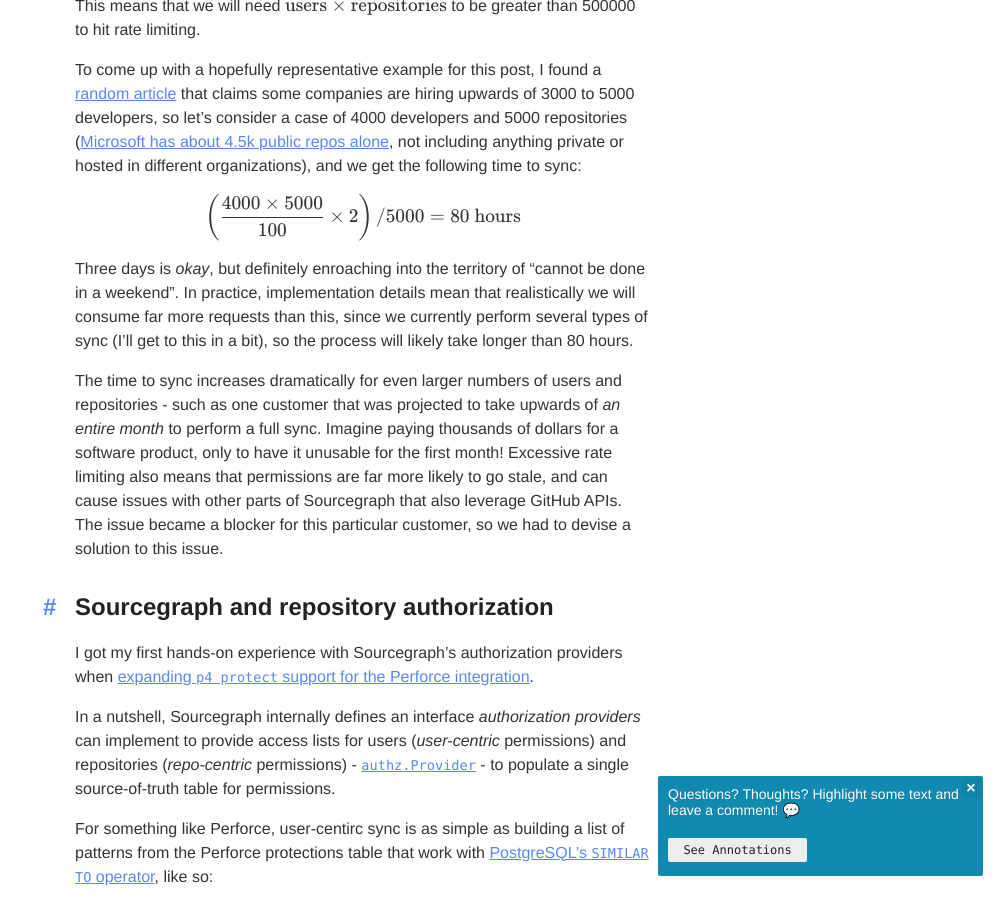
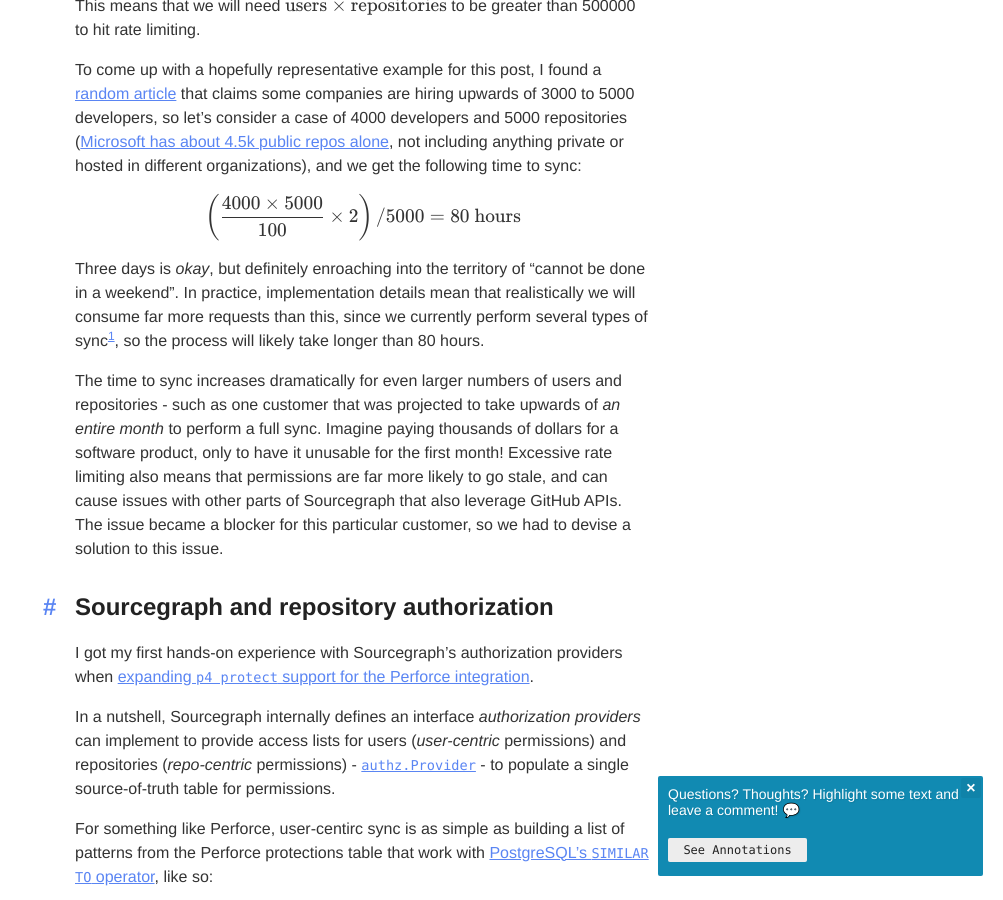
Before and after one commit to bobheadxi/bobheadxi.github.io, a Jekyll site: the page built from content/_posts/2021-10-8-mirroring-github-permissions-at-scale.md, in a window 1280 px wide and 900 px high, scrolled down 1025 px. Shown: the whole window, without its empty margins (277-1280 px from the left). Built offline with Jekyll 4.4.1, drawn with Linux system fonts in a browser that asks for light colours; nearby versions of some CDN libraries; emoji names are drawn with the system emoji font; a style sheet for code colours, icons or effects is not loaded; some of the changed text lies outside the part shown.

Commit message:
footnotes

```diff
--- a/_includes/related.html
+++ b/_includes/related.html
@@ -1,5 +1,7 @@
 <!-- tags=[] -->
 <div class="related">
+    <hr />
+
     <!-- related experience - only exact match on company -->
     {% assign hasSimilar = '' %}
     {% for post in site.experience reversed %}
--- a/content/_posts/2021-10-8-mirroring-github-permissions-at-scale.md
+++ b/content/_posts/2021-10-8-mirroring-github-permissions-at-scale.md
@@ -30,7 +30,9 @@
 
 $$\left(\dfrac{\text{4000} \times \text{5000}}{100} \times 2 \right) / 5000 = 80 \text{ hours}$$
 
-Three days is *okay*, but definitely enroaching into the territory of "cannot be done in a weekend". In practice, implementation details mean that realistically we will consume far more requests than this, since we currently perform several types of sync (I'll get to this in a bit), so the process will likely take longer than 80 hours.
+Three days is *okay*, but definitely enroaching into the territory of "cannot be done in a weekend". In practice, implementation details mean that realistically we will consume far more requests than this, since we currently perform several types of sync[^two], so the process will likely take longer than 80 hours.
+
+[^two]: See [Two-way sync](#two-way-sync).
 
 The time to sync increases dramatically for even larger numbers of users and repositories - such as one customer that was projected to take upwards of *an entire month* to perform a full sync. Imagine paying thousands of dollars for a software product, only to have it unusable for the first month! Excessive rate limiting also means that permissions are far more likely to go stale, and can cause issues with other parts of Sourcegraph that also leverage GitHub APIs. The issue became a blocker for this particular customer, so we had to devise a solution to this issue.
 
@@ -280,3 +282,5 @@
 ## About Sourcegraph
 
 Learn more about Sourcegraph [here](https://about.sourcegraph.com/).
+
+---
```
Also changed, not shown: other parts of content/_posts/2021-10-8-mirroring-github-permissions-at-scale.md (+2 -2 lines).
